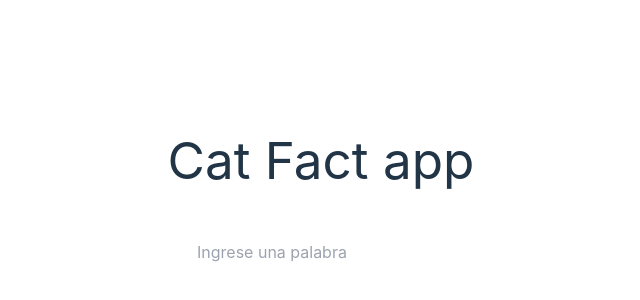
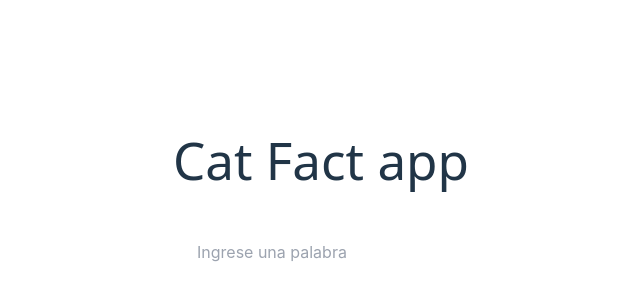
Before and after one commit to cristians-12/prueba-tecnica, a React (Vite) app: page / in a window 1280 px wide. Shown: the part 208-508 px from the top of the page, without its empty margins (319-959 px from the left). Built offline with nearby package versions, Linux system fonts and the light colour scheme; no server answers.

Commit message:
Actualizar App.jsx

```diff
--- a/src/App.jsx
+++ b/src/App.jsx
@@ -34,8 +34,8 @@ export function App () {
 
   return (
     <>
-      <h1 className='my-5'>Cat Fact app</h1>
-      {fact && <p className='my-2'>{fact}</p>}
+      <h1 className='my-5 font-sans'>Cat Fact app</h1>
+      {fact && <p className='my-2 font-sans'>{fact}</p>}
       {imageUrl && <img src={imageUrl} alt='cat' className='w-25 rounded-lg text-center' />}
       <br />
       <input type='text' name='palabra' value={valor} onChange={nuevoFact} placeholder='Ingrese una palabra' className='p-2 rounded-lg' />
```
